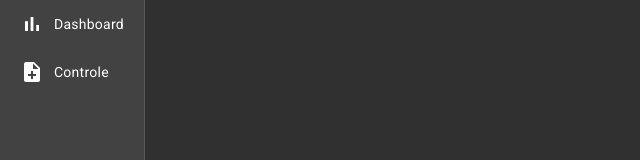
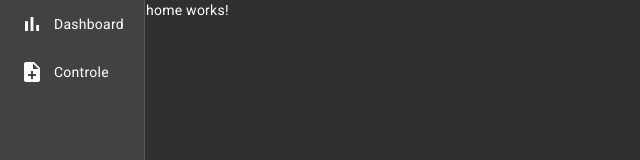
Before and after one commit to ErickHarada/controle-financas, an Angular app: page / in a window 1280 px wide. Shown: the top 160 px of the page, without its empty margins (0-640 px from the left). Built offline with nearby package versions, Linux system fonts and the light colour scheme.

Commit message:
refactor: first page

```diff
--- a/src/app/app.component.html
+++ b/src/app/app.component.html
@@ -1 +1,13 @@
-<router-outlet />
+<mat-sidenav-container>
+    <mat-sidenav mode="side" opened>
+        <nav class="navbar">
+            <app-navbar></app-navbar>
+        </nav>
+    </mat-sidenav>
+
+    <mat-sidenav-content>
+        <section class="container">
+            <router-outlet></router-outlet>
+        </section>
+    </mat-sidenav-content>
+</mat-sidenav-container>
--- a/src/app/app.component.scss
+++ b/src/app/app.component.scss
@@ -0,0 +1,7 @@
+.navbar {
+    padding: 0 20px;
+}
+
+.container {
+    height: 100vh;
+}
--- a/src/app/app.component.ts
+++ b/src/app/app.component.ts
@@ -1,11 +1,12 @@
 import { Component } from '@angular/core';
 import { RouterOutlet } from '@angular/router';
-import { HomeComponent } from './components/home/home.component';
+import { MatSidenavModule } from '@angular/material/sidenav';
+import { NavbarComponent } from './components/navbar/navbar.component';
 
 @Component({
   selector: 'app-root',
   standalone: true,
-  imports: [RouterOutlet, HomeComponent],
+  imports: [RouterOutlet, MatSidenavModule, NavbarComponent],
   templateUrl: './app.component.html',
   styleUrl: './app.component.scss'
 })
--- a/src/app/components/home/home.component.html
+++ b/src/app/components/home/home.component.html
@@ -1,13 +1 @@
-<mat-sidenav-container>
-    <mat-sidenav mode="side" opened>
-        <nav class="navbar">
-            <app-navbar></app-navbar>
-        </nav>
-    </mat-sidenav>
-
-    <mat-sidenav-content>
-        <section class="container">
-            <router-outlet></router-outlet>
-        </section>
-    </mat-sidenav-content>
-</mat-sidenav-container>
+<p>home works!</p>
```
Also changed, not shown: src/app/app.routes.ts (+4 -6 lines).
